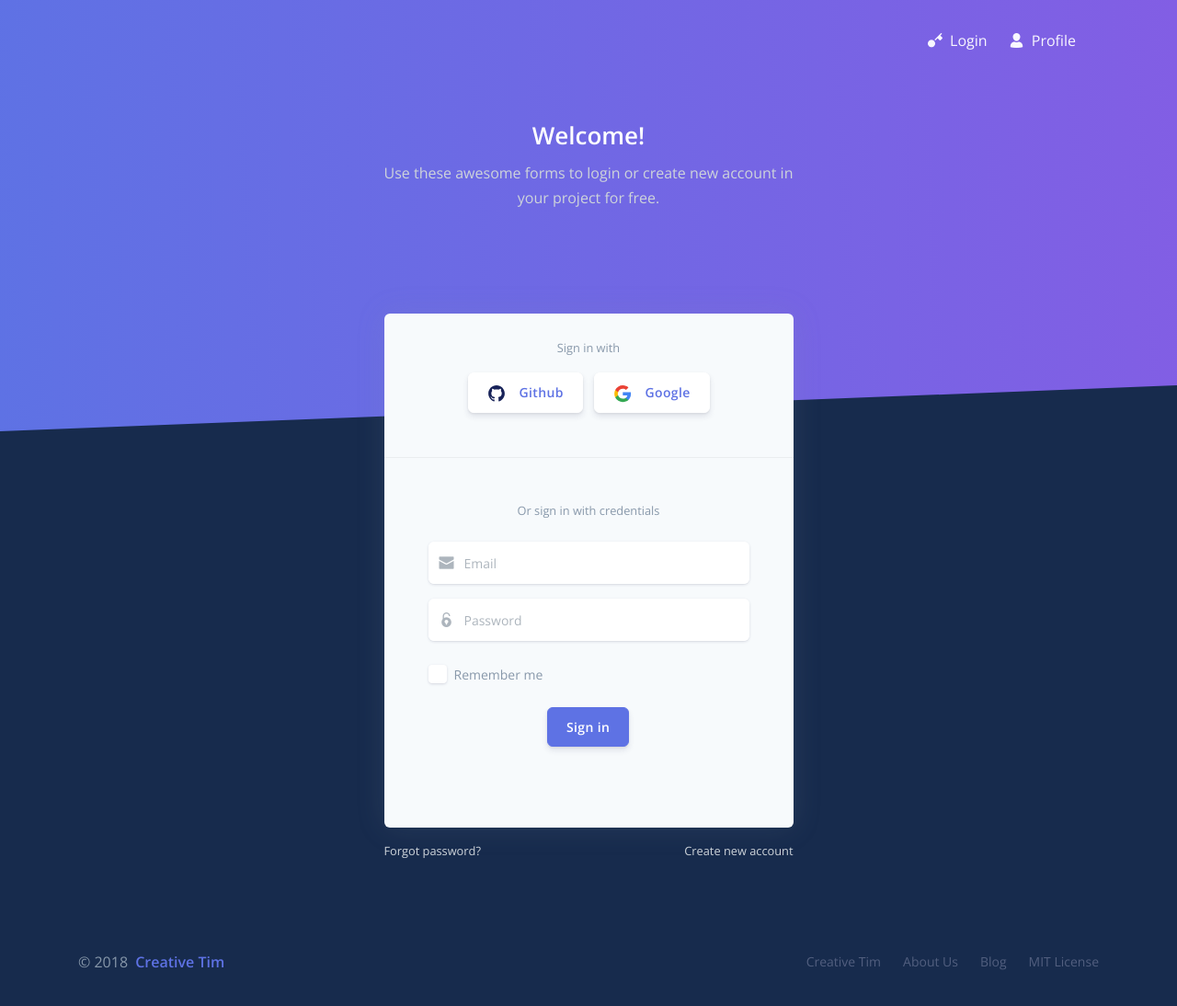
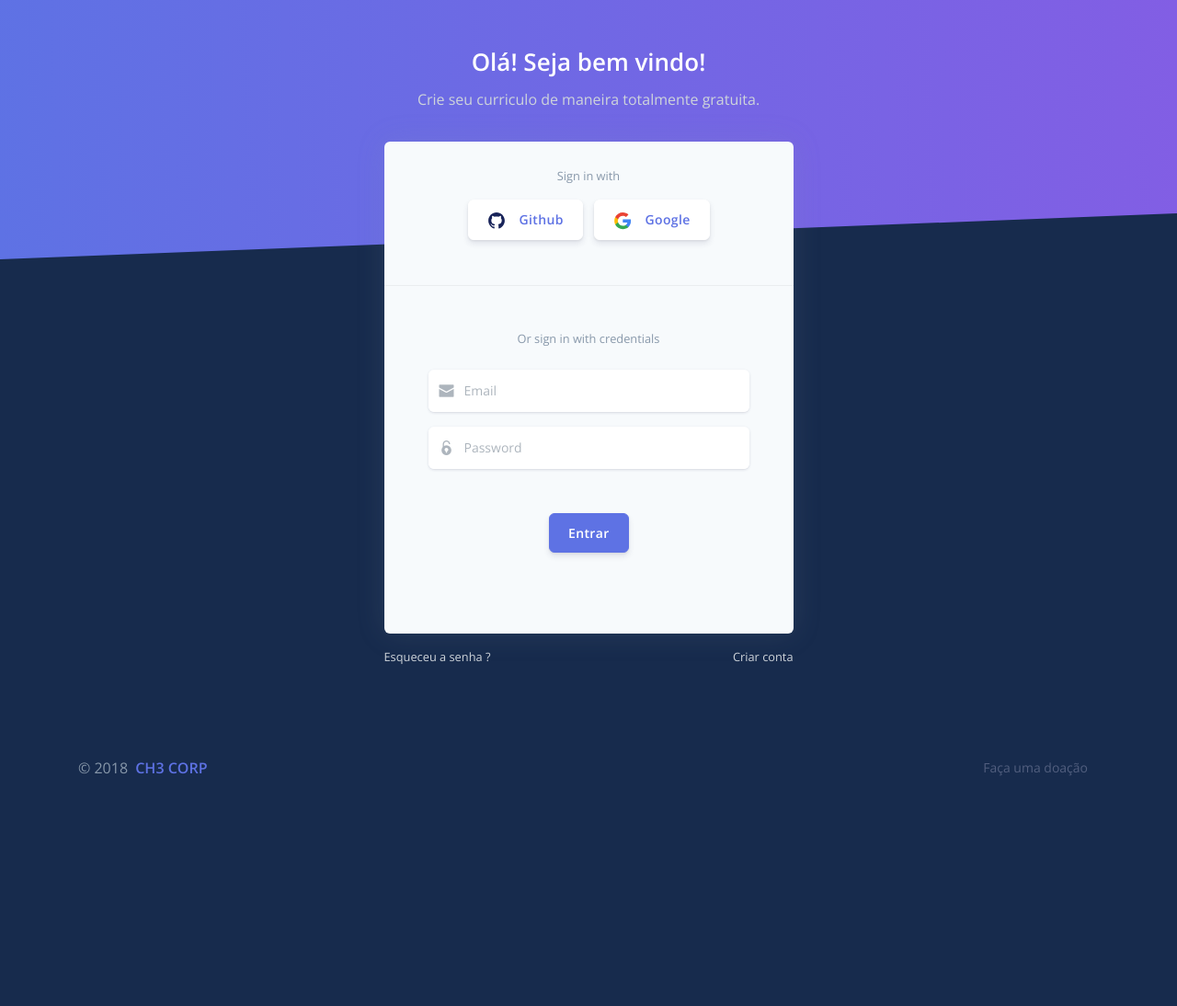
Before and after one commit to charlessonmaxwell/plataforma_cv, a website: page Plataforma/argon-dashboard-master/examples/login.html in a window 1280 px wide. Shown: the whole page at 92% size. After the commit the page ends 897 px from the top, so only its background shows below. Drawn offline with nearby package versions, Linux system fonts and the light colour scheme.

Commit message:
Subindo pagina de login

```diff
--- a/Plataforma/argon-dashboard-master/examples/login.html
+++ b/Plataforma/argon-dashboard-master/examples/login.html
@@ -3,9 +3,7 @@
 <head>
   <meta charset="utf-8" />
   <meta name="viewport" content="width=device-width, initial-scale=1, shrink-to-fit=no">
-  <title>
-    Argon Dashboard - Free Dashboard for Bootstrap 4 by Creative Tim
-  </title>
+  <title>Seu curriculim gratis</title>
   <!-- Favicon -->
   <link href="../assets/img/brand/favicon.png" rel="icon" type="image/png">
   <!-- Fonts -->
@@ -44,8 +42,7 @@
           </div>
           <!-- Navbar items -->
           <ul class="navbar-nav ml-auto">
-            <li class="nav-item">
-
+            <!--<li class="nav-item">
             </li>
             <li class="nav-item">
               <a class="nav-link nav-link-icon" href="../examples/login.html">
@@ -59,18 +56,18 @@
                 <span class="nav-link-inner--text">Profile</span>
               </a>
             </li>
-          </ul>
+          </ul>-->
         </div>
       </div>
     </nav>
     <!-- Header -->
-    <div class="header bg-gradient-primary py-7 py-lg-8">
+    <div class="header bg-gradient-primary py-7 py-lg-5">
       <div class="container">
         <div class="header-body text-center mb-7">
           <div class="row justify-content-center">
             <div class="col-lg-5 col-md-6">
-              <h1 class="text-white">Welcome!</h1>
-              <p class="text-lead text-light">Use these awesome forms to login or create new account in your project for free.</p>
+              <h1 class="text-white">Olá! Seja bem vindo!</h1>
+              <p class="text-lead text-light">Crie seu curriculo de maneira totalmente gratuita.</p>
             </div>
           </div>
         </div>
@@ -120,24 +117,24 @@
                     <input class="form-control" placeholder="Password" type="password">
                   </div>
                 </div>
-                <div class="custom-control custom-control-alternative custom-checkbox">
+                <!--<div class="custom-control custom-control-alternative custom-checkbox">
                   <input class="custom-control-input" id=" customCheckLogin" type="checkbox">
                   <label class="custom-control-label" for=" customCheckLogin">
-                    <span class="text-muted">Remember me</span>
+                    <span class="text-muted">Lembrar senha</span>
                   </label>
-                </div>
+                </div>-->
                 <div class="text-center">
-                  <button type="button" class="btn btn-primary my-4">Sign in</button>
+                  <button type="button" class="btn btn-primary my-4">Entrar</button>
                 </div>
               </form>
             </div>
           </div>
           <div class="row mt-3">
             <div class="col-6">
-              <a href="#" class="text-light"><small>Forgot password?</small></a>
+              <a href="#" class="text-light"><small>Esqueceu a senha ?</small></a>
             </div>
             <div class="col-6 text-right">
-              <a href="#" class="text-light"><small>Create new account</small></a>
+              <a href="#" class="text-light"><small>Criar conta</small></a>
             </div>
           </div>
         </div>
@@ -148,21 +145,21 @@
         <div class="row align-items-center justify-content-xl-between">
           <div class="col-xl-6">
             <div class="copyright text-center text-xl-left text-muted">
-              © 2018 <a href="https://www.creative-tim.com" class="font-weight-bold ml-1" target="_blank">Creative Tim</a>
+              © 2018 <a href="https://github.com/charlessonmaxwell" class="font-weight-bold ml-1" target="_blank">CH3 CORP</a>
             </div>
           </div>
           <div class="col-xl-6">
             <ul class="nav nav-footer justify-content-center justify-content-xl-end">
-              <li class="nav-item">
+              <!--<li class="nav-item">
                 <a href="https://www.creative-tim.com" class="nav-link" target="_blank">Creative Tim</a>
               </li>
               <li class="nav-item">
                 <a href="https://www.creative-tim.com/presentation" class="nav-link" target="_blank">About Us</a>
+              </li>-->
+              <li class="nav-item">
+                <a href="http://blog.creative-tim.com" class="nav-link" target="_blank">Faça uma doação</a>
               </li>
-              <li class="nav-item">
-                <a href="http://blog.creative-tim.com" class="nav-link" target="_blank">Blog</a>
-              </li>
-              <li class="nav-item">
+              <!--<li class="nav-item">
                 <a href="https://github.com/creativetimofficial/argon-dashboard/blob/master/LICENSE.md" class="nav-link" target="_blank">MIT License</a>
               </li>
             </ul>
@@ -170,7 +167,7 @@
         </div>
       </div>
     </footer>
-  </div>
+  </div>-->
   <!--   Core   -->
   <script src="../assets/js/plugins/jquery/dist/jquery.min.js"></script>
   <script src="../assets/js/plugins/bootstrap/dist/js/bootstrap.bundle.min.js"></script>
@@ -178,13 +175,13 @@
   <!--   Argon JS   -->
   <script src="../assets/js/argon-dashboard.min.js?v=1.1.2"></script>
   <script src="https://cdn.trackjs.com/agent/v3/latest/t.js"></script>
-  <script>
+  <!--<script>
     window.TrackJS &&
       TrackJS.install({
         token: "ee6fab19c5a04ac1a32a645abde4613a",
         application: "argon-dashboard-free"
       });
-  </script>
+  </script>-->
 </body>
 
 </html>
```
Also changed, not shown: Plataforma/argon-dashboard-master/assets/img/brand/favicon.png.
